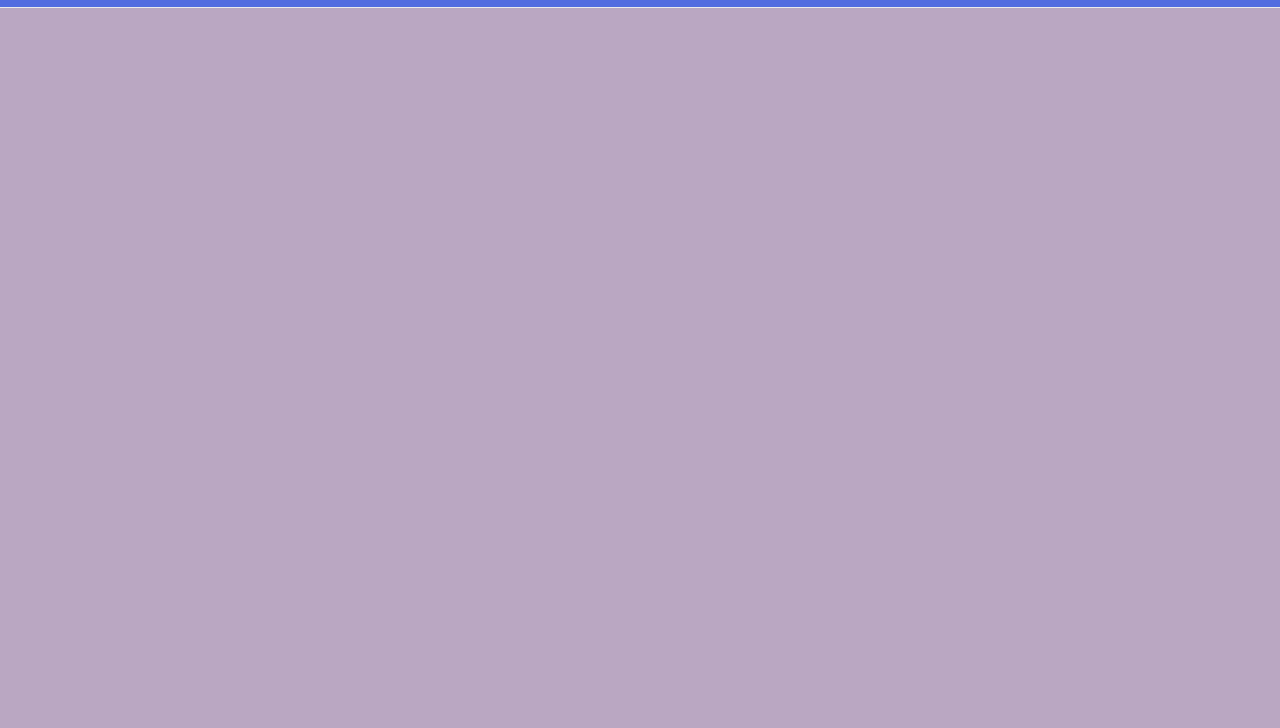
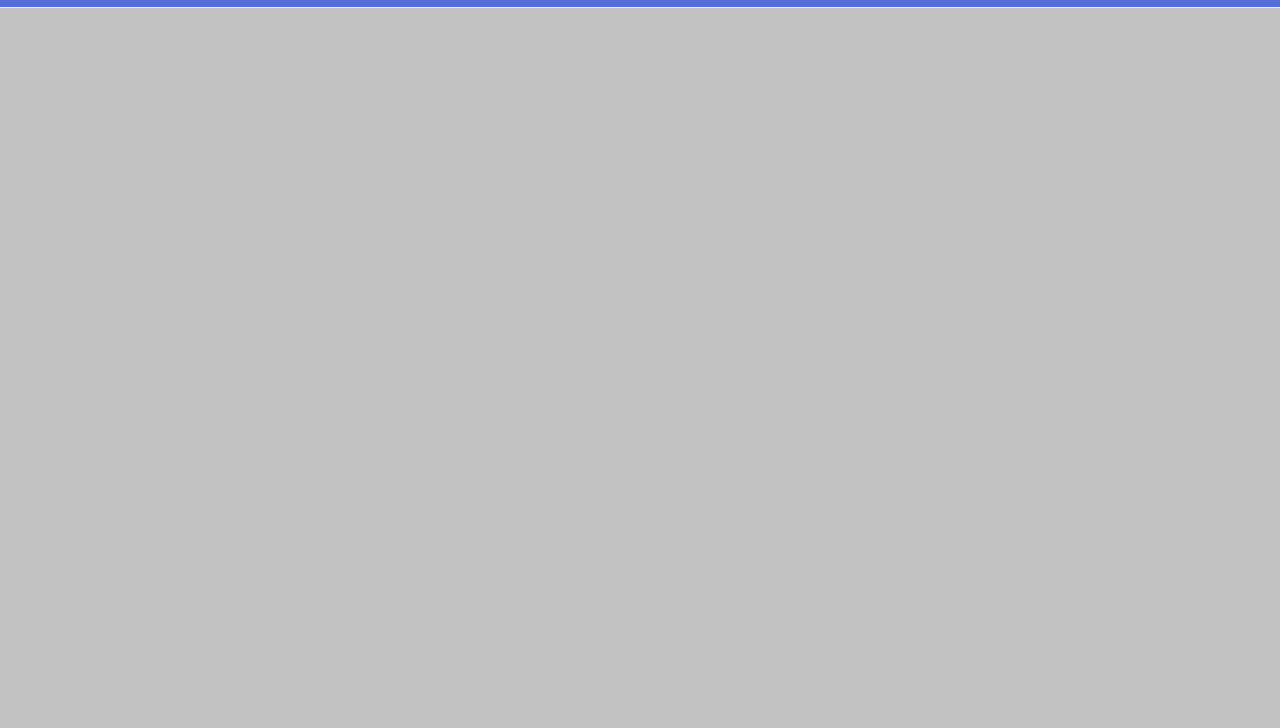
Before and after one commit to Abhishek6212/abhishek, a plain HTML site: page index.html in a window 1280 px wide. Shown: the part 72-800 px from the top of the page. Drawn offline with nearby package versions, Linux system fonts and the light colour scheme.

Commit message:
Update style.css

```diff
--- a/style.css
+++ b/style.css
@@ -5,7 +5,7 @@
 }
 
 :root {
-    --dark: rgb(186, 167, 194);
+    --dark: rgb(194, 194, 194);
     --sub-light: rgb(228, 196, 196);
     --light: rgb(236, 236, 236);
     --darker: rgb(83, 109, 224);
```
